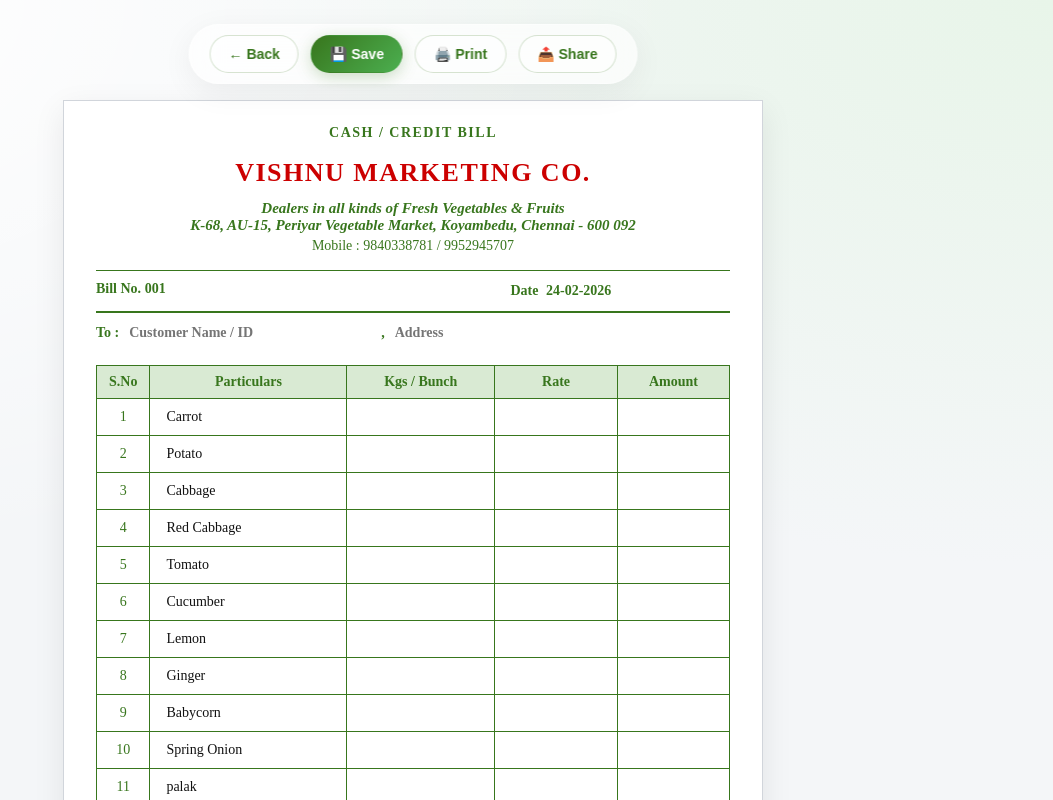
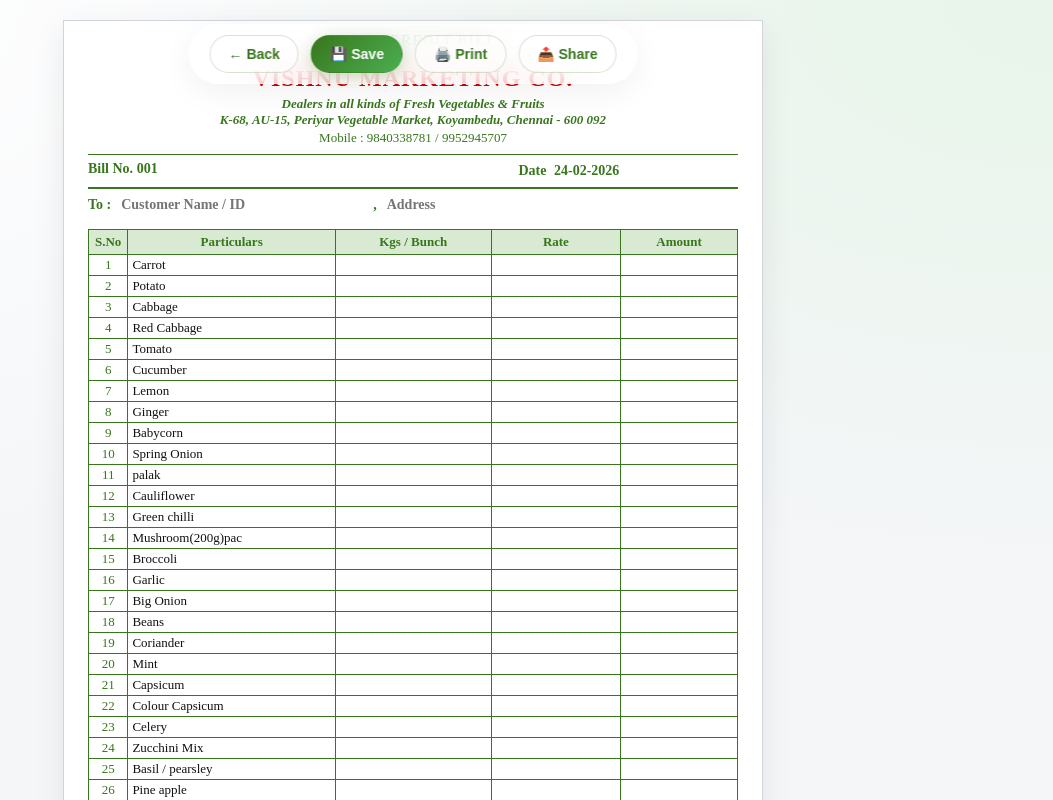
Before and after one commit to Sai-poornesh04/Vishnu-Marketing-Co., a React (Vite) app in the folder Frontend/: page /bill in a window 1280 px wide. Shown: the whole page, without its empty margins (227-1280 px from the left). Built offline with nearby package versions, Linux system fonts and the light colour scheme; no server answers; sample sign-in values are in the browser's storage.

Commit message:
New update

```diff
--- a/Frontend/index.html
+++ b/Frontend/index.html
@@ -3,7 +3,7 @@
   <head>
     <meta charset="UTF-8" />
     <link rel="icon" type="image/png" href="/vm-logo.png" />
-    <meta name="viewport" content="width=device-width, initial-scale=1.0" />
+    <meta name="viewport" content="width=device-width, initial-scale=1.0, maximum-scale=1.0, user-scalable=0" />
     <title>Vishnu Marketing.co</title>
   </head>
   <body>
--- a/Frontend/src/components/Bill/Bill.jsx
+++ b/Frontend/src/components/Bill/Bill.jsx
@@ -324,9 +324,10 @@
     dispatch(setCustomerName(bill.customerName || ""));
     dispatch(setCustomerAddress(bill.customerAddress || ""));
 
+    // 🔥 UPDATED TO 40 ROWS
     const paddedItems = [
       ...billItems.map((x) => ({ name: x.name || "", qty: x.qty || "", price: x.price || "" })),
-      ...Array.from({ length: Math.max(0, 30 - billItems.length) }, () => ({ name: "", qty: "", price: "" }))
+      ...Array.from({ length: Math.max(0, 40 - billItems.length) }, () => ({ name: "", qty: "", price: "" }))
     ];
 
     paddedItems.forEach((item, idx) => {
--- a/Frontend/src/components/Bill/bill.css
+++ b/Frontend/src/components/Bill/bill.css
@@ -70,8 +70,6 @@
     padding-bottom: calc(6px + env(safe-area-inset-bottom));
     z-index: 999;
     /* Forces it above absolutely everything */
-
-    /* REMOVED overflow-x: auto to prevent the dropdowns from being clipped/hidden! */
   }
 
   .action-btn {
@@ -285,7 +283,6 @@
   color: #dc2626;
 }
 
-
 /* =========================================================
    3. SCROLL AREA (Adjusted for floating navbar)
    ========================================================= */
@@ -299,34 +296,37 @@
   overscroll-behavior-y: contain;
 }
 
-@media (min-width: 768px) {
+@media (max-width: 767px) {
   .bill-scroll-area {
-    padding: 40px;
-    padding-top: 100px;
-    /* Clears the floating desktop pill */
-    padding-bottom: 60px;
+    padding: 10px; /* Tighter padding to maximize phone screen space */
+    padding-bottom: 110px; /* Clears the floating mobile dock */
+  }
+
+  /* 🔥 1. FULLY ZOOMED OUT BY DEFAULT */
+  .bill-paper {
+    /* Mathematically shrinks the 700px bill to fit ANY phone screen perfectly */
+    zoom: calc(100vw / 740);
+    margin: 0 auto;
+    /* Smooth transition for browsers that support zoom animation */
+    transition: zoom 0.2s ease-out;
+  }
+
+  /* 🔥 2. ZOOM IN ON TAP */
+  /* The instant the user taps ANY input inside the bill, zoom back to 100% */
+  .bill-paper:focus-within {
+    zoom: 1;
   }
 }
 
-@media (max-width: 767px) {
-  .bill-scroll-area {
-    padding-bottom: 100px;
-    /* Clears the floating mobile dock */
-  }
-}
-
-
 /* =========================================================
-   4. THE STRICT BILL FORMAT (UNTOUCHED LOGIC)
+   4. THE STRICT BILL FORMAT (UI / WHATSAPP SHARE TWEAKS)
    ========================================================= */
 .bill-paper {
   background: white;
-  padding: 24px 32px;
+  padding: 12px 24px; /* 🔥 Reduced padding so the table has more room */
   border: 1px solid #d1d5db;
   min-width: 700px;
-  /* CRITICAL: Forces exact printed layout */
   max-width: 700px;
-  /* Keeps it tight */
   margin: 0 auto;
   font-family: "Times New Roman", serif;
   color: #111;
@@ -345,19 +345,19 @@
 
 .shop-name {
   color: #cc0000;
-  font-size: 26px;
+  font-size: 24px; /* 🔥 Slightly smaller */
   text-align: center;
-  margin-bottom: 4px;
-  padding-bottom: 8px;
+  margin-bottom: 2px; /* 🔥 Tighter margin */
+  padding-bottom: 2px;
   font-weight: bold;
-  letter-spacing: 1.5px;
+  letter-spacing: 1px;
   text-transform: uppercase;
 }
 
 .shop-subtitle {
   text-align: center;
-  font-size: 15px;
-  margin: 0 0 4px 0;
+  font-size: 13px; /* 🔥 Slightly smaller */
+  margin: 0 0 2px 0;
   font-style: italic;
   font-weight: 600;
   color: #38761d;
@@ -365,8 +365,8 @@
 
 .contact {
   text-align: center;
-  font-size: 14px;
-  margin-bottom: 16px;
+  font-size: 13px;
+  margin-bottom: 8px; /* 🔥 Tighter margin */
   color: #38761d;
 }
 
@@ -375,16 +375,16 @@
   justify-content: space-between;
   border-top: 1px solid #38761d;
   border-bottom: 1px solid #38761d;
-  padding: 10px 0;
+  padding: 6px 0; /* 🔥 Tighter padding */
   font-size: 14px;
   font-weight: 600;
   color: #38761d;
 }
 
 .to-section {
-  margin-bottom: 12px;
+  margin-bottom: 8px; /* 🔥 Tighter margin */
   border-bottom: none;
-  font-weight: "Georgia", "Times New Roman", Times, serif !important;;
+  font-weight: "Georgia", "Times New Roman", Times, serif !important;
   font-style: inherit;
 }
 
@@ -418,23 +418,24 @@
 .bill-table {
   width: 100%;
   border-collapse: collapse;
-  font-size: 14px;
-  margin-bottom: 12px;
+  font-size: 13px; /* 🔥 Smaller base font */
+  margin-bottom: 6px; /* 🔥 Tighter margin */
   color: #38761d;
 }
 
 .bill-table th,
 .bill-table td {
   border: 1px solid #38761d;
-  padding: 6px 12px;
+  padding: 2px 4px; /* 🔥 MASSIVE REDUCTION */
   text-align: center;
   vertical-align: middle;
+  height: 20px; /* 🔥 Forces a strict maximum row height so 40 rows don't overflow */
 }
 
 .bill-table th {
   background-color: #d9ead3;
   font-weight: bold;
-  padding: 8px 12px;
+  padding: 4px 6px;
 }
 
 .bill-table td:nth-child(2),
@@ -449,9 +450,10 @@
   outline: none;
   background: transparent;
   font-family: inherit;
-  font-size: inherit;
+  font-size: 13px; /* 🔥 Match the new smaller table font */
   color: #111;
-  padding: 4px;
+  padding: 0px; /* 🔥 Stripped input padding */
+  margin: 0px;
   box-sizing: border-box;
 }
 
@@ -463,36 +465,35 @@
   display: flex;
   justify-content: space-between;
   border-top: 2px solid #38761d;
-  padding-top: 12px;
+  padding-top: 8px; /* 🔥 Tighter padding */
   font-weight: 600;
-  font-size: 16px;
+  font-size: 15px;
   color: #38761d;
 }
 
 .note-section {
   color: #cc0000;
   font-weight: 600;
-  margin-bottom: 8px;
-  font-size: 14px;
+  margin-bottom: 6px; /* 🔥 Tighter margin */
+  font-size: 13px;
   line-height: 1.4;
 }
 
 .total-amount {
-  font-size: 18px;
+  font-size: 16px;
   font-weight: bold;
   text-align: right;
   min-width: 150px;
 }
 
 .footer-sign {
-  margin-top: 30px;
-  font-size: 14px;
+  margin-top: 15px; /* 🔥 Tighter margin */
+  font-size: 13px;
   font-weight: bold;
   text-align: right;
   font-style: italic;
   color: #38761d;
 }
-
 
 /* =========================================================
    5. MODALS, TOASTS & SEARCH
@@ -771,13 +772,12 @@
 }
 
 /* =========================================================
-   6. PRINT RULES (ABSOLUTELY NO CHANGES)
+   6. PRINT RULES (🔥 AGGRESSIVE SQUISH TO FIT 40 ROWS ON 1 PAGE)
    ========================================================= */
 @media print {
-  /* Set minimal margins to maximize paper usage */
-  @page { size: A4 portrait; margin: 5mm; }
+  /* Extreme minimal margins to fit 40 rows on A4 */
+  @page { size: A4 portrait; margin: 3mm; }
 
-  /* Force exact colors so backgrounds print nicely */
   body {
     background: white;
     margin: 0;
@@ -796,33 +796,33 @@
     box-shadow: none;
     border: none;
     margin: 0;
-    padding: 0; /* Remove padding to save vertical space */
+    padding: 0;
     page-break-inside: avoid;
   }
 
-  /* Aggressively tighten vertical spacing to fit 30 rows */
-  .shop-name { font-size: 22px; margin-bottom: 2px; padding-bottom: 2px; }
-  .shop-subtitle { font-size: 13px; margin-bottom: 2px; }
-  .contact { margin-bottom: 8px; font-size: 13px; }
-  .bill-info-row { padding: 4px 0; font-size: 13px; }
-  .to-section { margin-bottom: 6px; }
+  /* Aggressively tighten header spacing */
+  .shop-name { font-size: 20px; margin-bottom: 0px; padding-bottom: 0px; }
+  .shop-subtitle { font-size: 12px; margin-bottom: 0px; }
+  .contact { margin-bottom: 4px; font-size: 12px; }
+  .bill-info-row { padding: 2px 0; font-size: 12px; }
+  .to-section { margin-bottom: 2px; }
 
-  /* Shrink table padding specifically for the printer */
-  .bill-table { margin-bottom: 6px; }
+  /* The ultimate 40-row squish */
+  .bill-table { margin-bottom: 2px; }
   .bill-table th, .bill-table td {
-    padding: 3px 6px !important; /* Huge space saver */
-    font-size: 12px !important;
+    padding: 1px 2px !important;
+    font-size: 11px !important;
+    height: 16px !important; /* Strict height limit for printer */
   }
 
-  /* Make inputs look like regular text on paper */
   .table-input, .editable-span {
     padding: 0 !important;
-    font-size: 12px !important;
+    font-size: 11px !important;
     color: #000 !important;
   }
 
-  .total-section { padding-top: 6px; font-size: 14px; }
-  .footer-sign { margin-top: 15px; font-size: 13px; }
+  .total-section { padding-top: 4px; font-size: 13px; }
+  .footer-sign { margin-top: 5px; font-size: 12px; }
 }
 
 /* =========================================================
--- a/Frontend/src/slice/billSlice.jsx
+++ b/Frontend/src/slice/billSlice.jsx
@@ -32,10 +32,10 @@
   { name: "Pine apple", qty: "", price: "" },
   { name: "Watermelon", qty: "", price: "" },
   { name: "Apple", qty: "", price: "" }
-
 ];
 
-const ROWS = 30;
+// 🔥 UPDATED TO 40 ROWS
+const ROWS = 40;
 
 const makeInitialItems = () => {
   const fixedBase = baseItems.slice(0, ROWS).map((x) => ({ ...x }));
```
